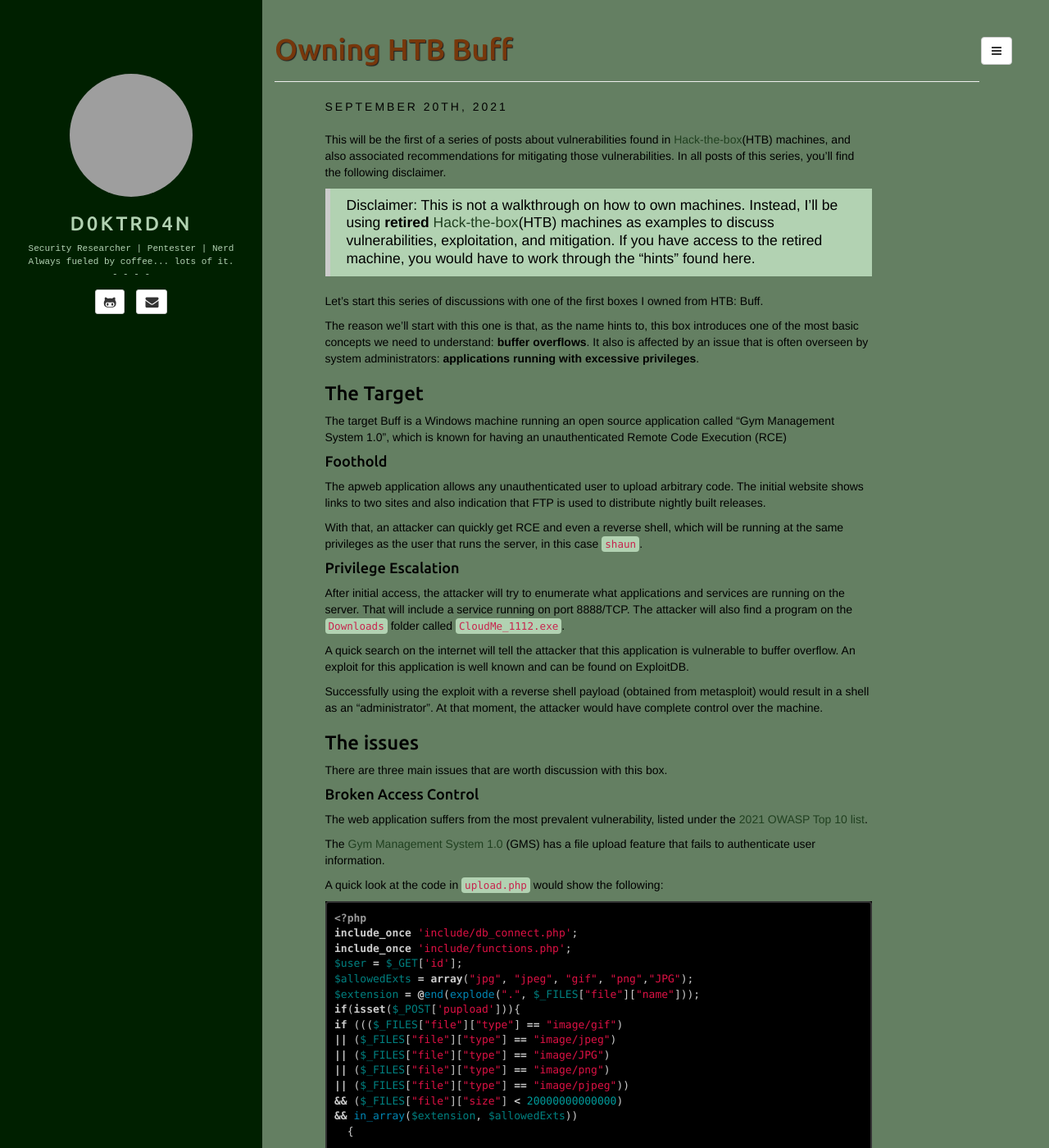
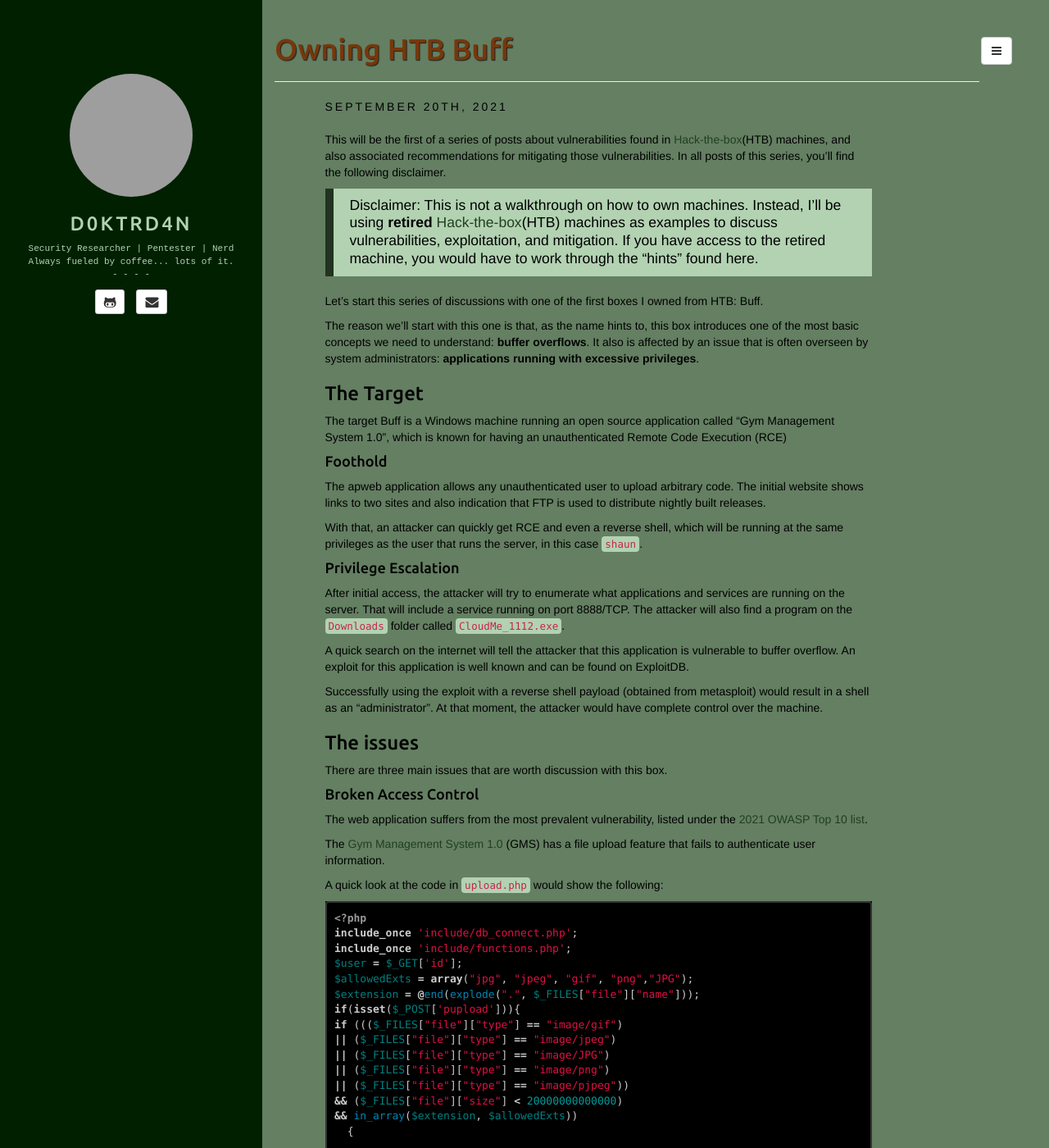
Before and after one commit to d0ktrd4n/d0ktrd4n.github.io, a Jekyll site: the page built from _posts/2021-09-20-Owning HTB Buff.md, in a window 1280 px wide and 1400 px high. Shown: the whole window at 82% size. Built offline with Jekyll 4.4.1, drawn with Linux system fonts in a browser that asks for light colours; grey boxes are pictures that could not be loaded.

Commit message:
Update style.css

```diff
--- a/assets/css/style.css
+++ b/assets/css/style.css
@@ -210,6 +210,6 @@ pre {
 }
 
 blockquote {
-	border-left: 6px solid #ccc;
+	border-left: 10px solid #232;
 	background-color: #b2d2b2;
 }
```
